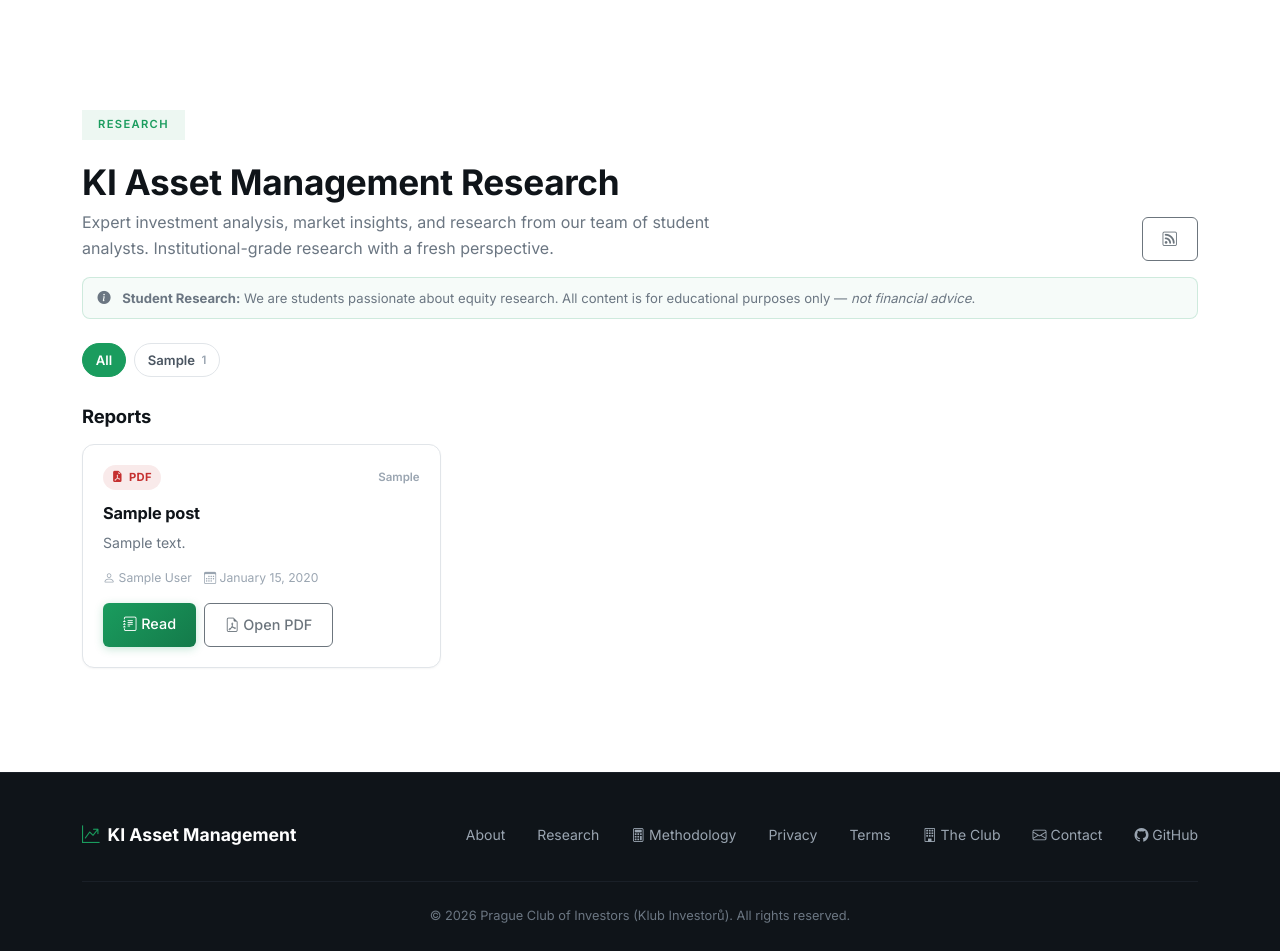
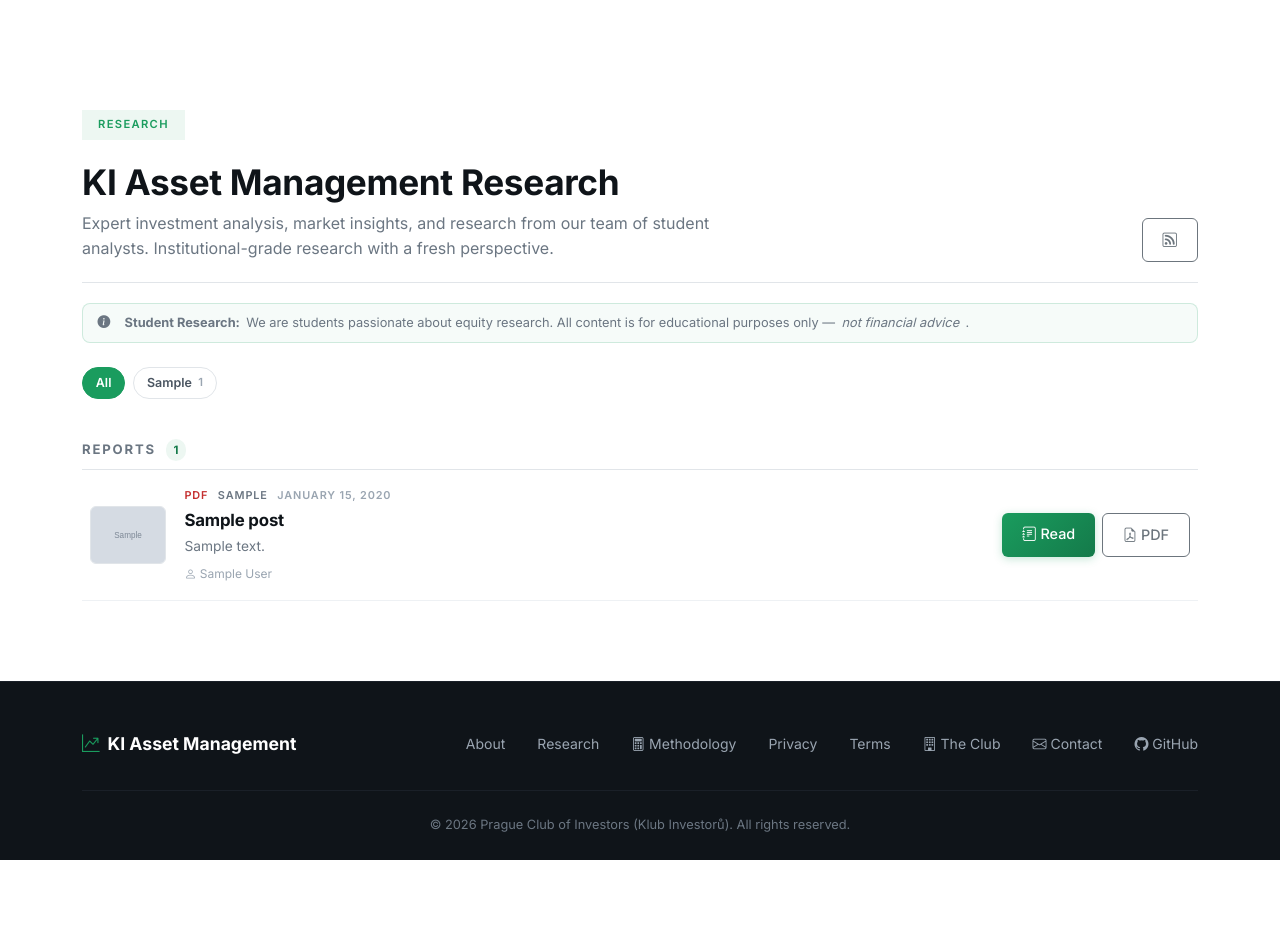
Before and after one commit to havliksimon/ki-asset-management, a Flask app: page /blog/ in a window 1280 px wide. Shown: the part 74-1025 px from the top of the page. After the commit the page ends 934 px from the top, so only its background shows below. Run offline with Flask 3, Linux system fonts and the light colour scheme; tables that the repository leaves empty hold one stand-in row (values such as "Sample post"); grey boxes marked "Sample" are stand-in pictures; some libraries are stand-ins or nearby versions.

Commit message:
Premium research index + invalidate cache on featured toggle
- toggle_featured never invalidated the caches, so marking a post featured
  did not refresh the homepage Featured Research block until the 1h TTL.
- Redesign the research index as an institutional, space-conscious list with
  small thumbnails, uppercase section labels, counts and refined rows.

```diff
--- a/app/blog/routes.py
+++ b/app/blog/routes.py
@@ -721,6 +721,14 @@ def toggle_featured(post_id):
     blog_post.is_featured = not blog_post.is_featured
     db.session.commit()
 
+    # Featured posts drive the homepage block, so drop the caches.
+    try:
+        from ..utils.neon_cache import invalidate_blog_cache, invalidate_main_cache
+        invalidate_blog_cache()
+        invalidate_main_cache()
+    except Exception as e:
+        current_app.logger.warning(f"Failed to invalidate caches: {e}")
+
     status = 'featured' if blog_post.is_featured else 'unfeatured'
     flash(f'Post {status} successfully!', 'success')
 
--- a/app/static/css/style.css
+++ b/app/static/css/style.css
@@ -2236,6 +2236,7 @@ canvas {
 
 /* -----------------------------------------------------------------
    Research index (public research listing)
+   Institutional, space-conscious list with small thumbnails.
    ----------------------------------------------------------------- */
 .research-index {
     padding-top: 7rem;
@@ -2247,18 +2248,21 @@ canvas {
     justify-content: space-between;
     gap: 1.5rem;
     flex-wrap: wrap;
-    margin-bottom: 1rem;
+    padding-bottom: 1.25rem;
+    border-bottom: 1px solid var(--color-gray-200);
+    margin-bottom: 1.25rem;
 }
 
 .research-index-heading {
-    max-width: 640px;
+    max-width: 660px;
 }
 
 .research-index-title {
     font-size: clamp(1.6rem, 3vw, 2.2rem);
     font-weight: 700;
+    letter-spacing: -0.01em;
     color: var(--color-gray-900);
-    margin: 0.35rem 0 0.4rem;
+    margin: 0.35rem 0 0.45rem;
 }
 
 .research-index-sub {
@@ -2274,12 +2278,15 @@ canvas {
 }
 
 .research-index-note {
-    font-size: 0.82rem;
+    display: flex;
+    align-items: center;
+    gap: 0.4rem;
+    font-size: 0.8rem;
     color: var(--color-gray-500);
     background: var(--primary-green-faint);
     border: 1px solid rgba(26, 156, 94, 0.18);
     border-radius: var(--radius-lg);
-    padding: 0.6rem 0.9rem;
+    padding: 0.55rem 0.9rem;
     margin: 0 0 1.5rem;
 }
 
@@ -2287,31 +2294,31 @@ canvas {
     display: flex;
     flex-wrap: wrap;
     gap: 0.5rem;
-    margin-bottom: 1.75rem;
+    margin-bottom: 2rem;
 }
 
 .research-chip {
     display: inline-flex;
     align-items: center;
     gap: 0.4rem;
-    font-size: 0.82rem;
+    font-size: 0.78rem;
     font-weight: 600;
     color: var(--color-gray-600);
     background: var(--color-white);
     border: 1px solid var(--color-gray-200);
-    padding: 0.35rem 0.8rem;
+    padding: 0.32rem 0.8rem;
     border-radius: 999px;
     text-decoration: none;
     transition: all var(--transition-fast);
 }
 
 .research-chip span {
-    font-size: 0.72rem;
+    font-size: 0.7rem;
     color: var(--color-gray-400);
 }
 
 .research-chip:hover {
-    border-color: rgba(26, 156, 94, 0.35);
+    border-color: rgba(26, 156, 94, 0.4);
     color: var(--primary-green-dark);
 }
 
@@ -2325,110 +2332,149 @@ canvas {
     color: rgba(255, 255, 255, 0.85);
 }
 
+.research-section-head {
+    display: flex;
+    align-items: baseline;
+    gap: 0.6rem;
+    margin: 0 0 0.5rem;
+}
+
+.research-section-head:not(:first-of-type) {
+    margin-top: 2.5rem;
+}
+
 .research-index-h2 {
-    font-size: 1.15rem;
+    font-size: 0.82rem;
     font-weight: 700;
-    color: var(--color-gray-900);
-    margin: 0 0 1rem;
-}
-
-.research-index-h2:not(:first-of-type) {
-    margin-top: 2.5rem;
-}
-
-.research-index-grid {
-    display: grid;
-    grid-template-columns: repeat(auto-fill, minmax(300px, 1fr));
-    gap: 1.25rem;
-    margin-bottom: 1.5rem;
-}
-
-.research-card {
-    display: flex;
-    flex-direction: column;
-    background: var(--color-white);
-    border: 1px solid var(--color-gray-200);
-    border-radius: var(--radius-xl);
-    padding: 1.25rem;
-    box-shadow: var(--shadow-sm);
-    transition: transform var(--transition-base), box-shadow var(--transition-base), border-color var(--transition-base);
-}
-
-.research-card:hover {
-    transform: translateY(-3px);
-    box-shadow: var(--shadow-lg);
-    border-color: rgba(26, 156, 94, 0.25);
-}
-
-.research-card-top {
-    display: flex;
-    align-items: center;
-    gap: 0.5rem;
-    margin-bottom: 0.75rem;
-}
-
-.research-card-kind {
-    display: inline-flex;
-    align-items: center;
-    gap: 0.35rem;
-    font-size: 0.7rem;
+    letter-spacing: 0.14em;
+    text-transform: uppercase;
+    color: var(--color-gray-500);
+    margin: 0;
+}
+
+.research-count {
+    font-size: 0.72rem;
     font-weight: 700;
-    letter-spacing: 0.03em;
-    text-transform: uppercase;
-    color: var(--danger);
-    background: rgba(197, 48, 48, 0.1);
-    padding: 0.2rem 0.55rem;
-    border-radius: 999px;
-}
-
-.research-card-kind.is-article {
     color: var(--primary-green-dark);
     background: var(--primary-green-pale);
-}
-
-.research-card-cat {
-    margin-left: auto;
-    font-size: 0.72rem;
-    font-weight: 600;
+    border-radius: 999px;
+    padding: 0.1rem 0.5rem;
+}
+
+/* Rows */
+.research-list {
+    display: flex;
+    flex-direction: column;
+    border-top: 1px solid var(--color-gray-200);
+}
+
+.research-row {
+    display: grid;
+    grid-template-columns: 76px minmax(0, 1fr) auto;
+    gap: 1.15rem;
+    align-items: center;
+    padding: 1.05rem 0.5rem;
+    border-bottom: 1px solid var(--color-gray-100);
+    transition: background var(--transition-fast);
+}
+
+.research-row:hover {
+    background: linear-gradient(90deg, var(--primary-green-faint), transparent 55%);
+}
+
+.research-row-thumb {
+    width: 76px;
+    height: 58px;
+    border-radius: var(--radius-md);
+    overflow: hidden;
+    display: flex;
+    align-items: center;
+    justify-content: center;
+    background: var(--color-gray-100);
+    border: 1px solid var(--color-gray-200);
+    color: var(--danger);
+    font-size: 1.4rem;
+    flex-shrink: 0;
+}
+
+.research-row-thumb.is-article {
+    color: var(--primary-green);
+}
+
+.research-row-thumb img {
+    width: 100%;
+    height: 100%;
+    object-fit: cover;
+}
+
+.research-row-body {
+    min-width: 0;
+}
+
+.research-row-meta {
+    display: flex;
+    flex-wrap: wrap;
+    align-items: center;
+    gap: 0.6rem;
+    font-size: 0.68rem;
+    font-weight: 600;
+    letter-spacing: 0.08em;
+    text-transform: uppercase;
     color: var(--color-gray-400);
-}
-
-.research-card-title {
-    font-size: 1.02rem;
+    margin-bottom: 0.3rem;
+}
+
+.research-row-kind {
+    color: var(--danger);
+}
+
+.research-row-kind.is-article {
+    color: var(--primary-green-dark);
+}
+
+.research-row-cat {
+    color: var(--color-gray-500);
+}
+
+.research-row-title {
+    font-size: 1.05rem;
     font-weight: 700;
     line-height: 1.35;
-    margin: 0 0 0.5rem;
-}
-
-.research-card-title a {
+    margin: 0 0 0.3rem;
+}
+
+.research-row-title a {
     color: var(--color-gray-900);
     text-decoration: none;
 }
 
-.research-card-title a:hover {
+.research-row-title a:hover {
     color: var(--primary-green-dark);
 }
 
-.research-card-excerpt {
+.research-row-excerpt {
     color: var(--color-gray-500);
-    font-size: 0.88rem;
-    line-height: 1.55;
-    margin: 0 0 0.9rem;
-}
-
-.research-card-meta {
+    font-size: 0.86rem;
+    line-height: 1.5;
+    margin: 0 0 0.45rem;
+    display: -webkit-box;
+    -webkit-line-clamp: 2;
+    -webkit-box-orient: vertical;
+    overflow: hidden;
+}
+
+.research-row-foot {
     display: flex;
     flex-wrap: wrap;
-    gap: 0.75rem;
-    font-size: 0.76rem;
+    gap: 0.9rem;
+    font-size: 0.75rem;
     color: var(--color-gray-400);
-    margin-bottom: 1rem;
-}
-
-.research-card-actions {
-    display: flex;
-    gap: 0.5rem;
-    margin-top: auto;
+}
+
+.research-row-actions {
+    display: flex;
+    gap: 0.4rem;
+    flex-shrink: 0;
 }
 
 .research-empty {
@@ -2455,6 +2501,20 @@ canvas {
     .research-index-head {
         flex-direction: column;
         align-items: flex-start;
+    }
+
+    .research-row {
+        grid-template-columns: 64px minmax(0, 1fr);
+        gap: 0.9rem;
+    }
+
+    .research-row-thumb {
+        width: 64px;
+        height: 52px;
+    }
+
+    .research-row-actions {
+        grid-column: 1 / -1;
     }
 }
 
--- a/app/templates/blog/index.html
+++ b/app/templates/blog/index.html
@@ -29,7 +29,7 @@
 <section class="section research-index">
     <div class="container">
 
-        <!-- Compact header (main-page design language) -->
+        <!-- Masthead -->
         <header class="research-index-head reveal">
             <div class="research-index-heading">
                 <span class="section-label" data-i18n="blogindex.label">Research</span>
@@ -71,31 +71,43 @@
         </div>
         {% endif %}
 
-        <!-- Research reports (PDF) first -->
+        <!-- Reports (PDF) -->
         {% if pdf_posts %}
+        <div class="research-section-head reveal">
             <h2 class="research-index-h2" data-i18n="blogindex.reports">Reports</h2>
-        <div class="research-index-grid reveal">
+            <span class="research-count">{{ pdf_posts|length }}</span>
+        </div>
+        <div class="research-list reveal">
             {% for post in pdf_posts %}
-            <article class="research-card">
-                <div class="research-card-top">
-                    <span class="research-card-kind"><i class="bi bi-file-earmark-pdf-fill"></i> PDF</span>
-                    {% if post.category %}<span class="research-card-cat">{{ post.category }}</span>{% endif %}
+            <article class="research-row">
+                <span class="research-row-thumb">
+                    {% if post.og_image %}
+                    <img src="{{ post.og_image }}" alt="" loading="lazy">
+                    {% else %}
+                    <i class="bi bi-file-earmark-pdf"></i>
+                    {% endif %}
+                </span>
+                <div class="research-row-body">
+                    <div class="research-row-meta">
+                        <span class="research-row-kind">PDF</span>
+                        {% if post.category %}<span class="research-row-cat">{{ post.category }}</span>{% endif %}
+                        <span>{{ post.formatted_date }}</span>
                     </div>
-                <h3 class="research-card-title">
+                    <h3 class="research-row-title">
                         <a href="{{ url_for('blog.post', slug=post.slug) }}">{{ post.title }}</a>
                     </h3>
-                <p class="research-card-excerpt">{{ post.get_excerpt(140) }}</p>
-                <div class="research-card-meta">
+                    <p class="research-row-excerpt">{{ post.get_excerpt(130) }}</p>
+                    <div class="research-row-foot">
                         <span><i class="bi bi-person"></i> {{ post.author_name }}</span>
-                    <span><i class="bi bi-calendar3"></i> {{ post.formatted_date }}</span>
                     </div>
-                <div class="research-card-actions">
+                </div>
+                <div class="research-row-actions">
                     <a href="{{ url_for('blog.post', slug=post.slug) }}" class="btn btn-sm btn-primary">
                         <i class="bi bi-journal-text"></i> Read
                     </a>
                     {% if post.pdf_url %}
                     <a href="{{ post.pdf_url }}" target="_blank" rel="noopener" class="btn btn-sm btn-outline-secondary">
-                        <i class="bi bi-file-earmark-pdf"></i> Open PDF
+                        <i class="bi bi-file-earmark-pdf"></i> PDF
                     </a>
                     {% endif %}
                 </div>
@@ -104,26 +116,38 @@
         </div>
         {% endif %}
 
-        <!-- Written articles -->
+        <!-- Articles -->
         {% if text_posts %}
+        <div class="research-section-head reveal">
             <h2 class="research-index-h2" data-i18n="blogindex.articles">Articles</h2>
-        <div class="research-index-grid reveal">
+            <span class="research-count">{{ text_posts|length }}</span>
+        </div>
+        <div class="research-list reveal">
             {% for post in text_posts %}
-            <article class="research-card">
-                <div class="research-card-top">
-                    <span class="research-card-kind is-article"><i class="bi bi-journal-text"></i> <span data-i18n="blogindex.article">Article</span></span>
-                    {% if post.category %}<span class="research-card-cat">{{ post.category }}</span>{% endif %}
+            <article class="research-row">
+                <span class="research-row-thumb is-article">
+                    {% if post.og_image %}
+                    <img src="{{ post.og_image }}" alt="" loading="lazy">
+                    {% else %}
+                    <i class="bi bi-journal-text"></i>
+                    {% endif %}
+                </span>
+                <div class="research-row-body">
+                    <div class="research-row-meta">
+                        <span class="research-row-kind is-article" data-i18n="blogindex.article">Article</span>
+                        {% if post.category %}<span class="research-row-cat">{{ post.category }}</span>{% endif %}
+                        <span>{{ post.formatted_date }}</span>
                     </div>
-                <h3 class="research-card-title">
+                    <h3 class="research-row-title">
                         <a href="{{ url_for('blog.post', slug=post.slug) }}">{{ post.title }}</a>
                     </h3>
-                <p class="research-card-excerpt">{{ post.get_excerpt(140) }}</p>
-                <div class="research-card-meta">
+                    <p class="research-row-excerpt">{{ post.get_excerpt(130) }}</p>
+                    <div class="research-row-foot">
                         <span><i class="bi bi-person"></i> {{ post.author_name }}</span>
-                    <span><i class="bi bi-calendar3"></i> {{ post.formatted_date }}</span>
                         <span><i class="bi bi-clock"></i> {{ post.reading_time }} min</span>
                     </div>
-                <div class="research-card-actions">
+                </div>
+                <div class="research-row-actions">
                     <a href="{{ url_for('blog.post', slug=post.slug) }}" class="btn btn-sm btn-primary">
                         <i class="bi bi-journal-text"></i> Read
                     </a>
```
Lines whose indentation alone changed are shown as unchanged.
